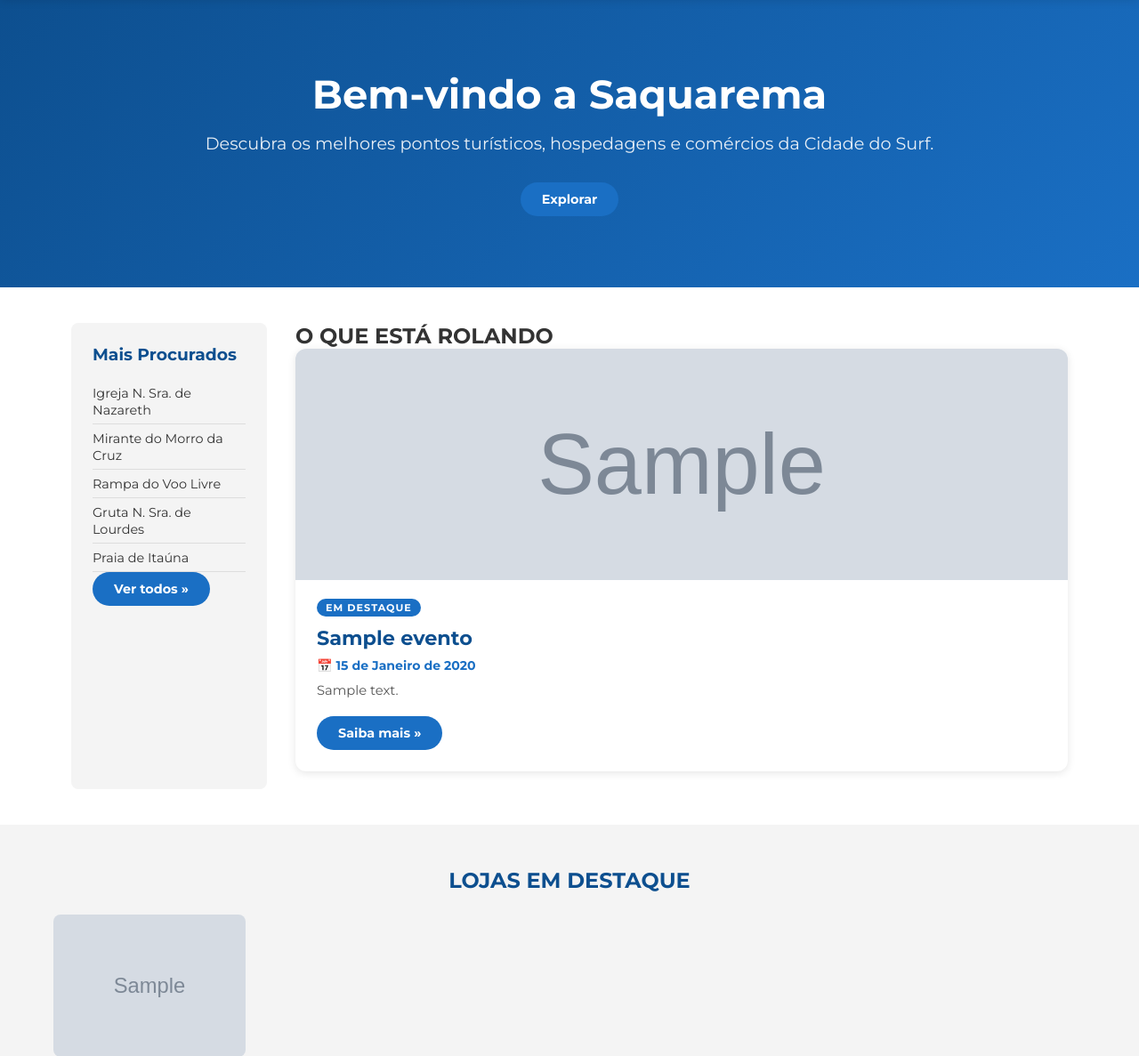
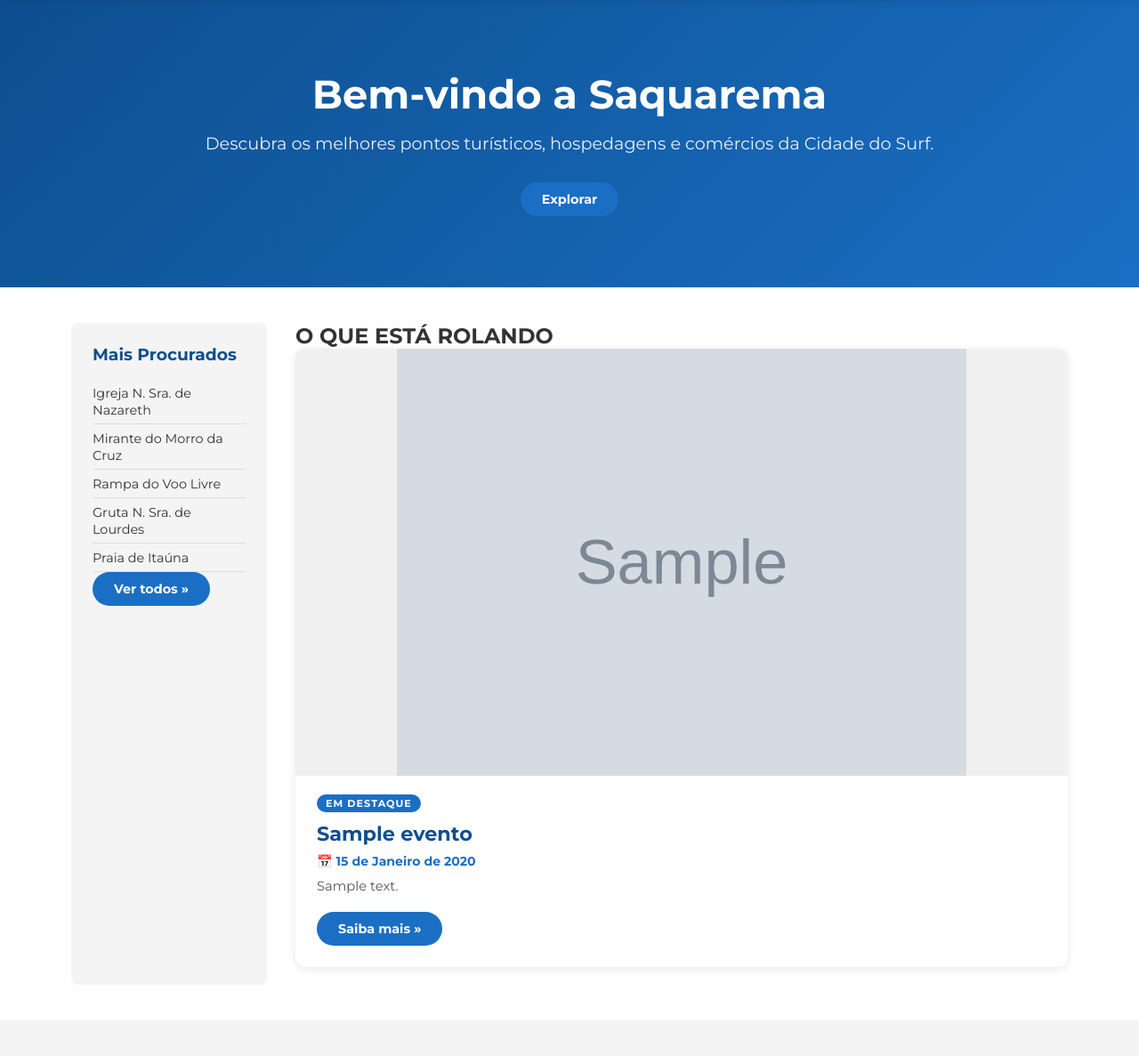
Before and after one commit to yuristefan10/allin-saqua-django, a Django app: page / in a window 1280 px wide. Shown: the part 65-1252 px from the top of the page at 89% size. Run offline with Django 5.2, Linux system fonts and the light colour scheme; tables that the repository leaves empty hold one stand-in row (values such as "Sample post"); grey boxes marked "Sample" are stand-in pictures.

Commit message:
Fix event hero image: show full poster without cropping

```diff
--- a/static/css/style.css
+++ b/static/css/style.css
@@ -238,7 +238,7 @@ img { max-width: 100%; height: auto; display: block; }
 
 /* ── Evento hero (destaque) ── */
 .evento-hero { background: var(--branco); border-radius: 12px; overflow: hidden; box-shadow: var(--sombra); margin-bottom: 20px; }
-.evento-hero-img { width: 100%; height: 260px; object-fit: cover; display: block; }
+.evento-hero-img { width: 100%; height: auto; max-height: 480px; object-fit: contain; background: #f0f0f0; display: block; }
 .evento-hero-placeholder { width: 100%; height: 260px; background: linear-gradient(135deg, var(--azul-escuro), var(--azul)); display: flex; align-items: center; justify-content: center; font-size: 4rem; }
 .evento-hero-body { padding: 20px 24px 24px; }
 .evento-tag-destaque { display: inline-block; background: var(--azul); color: #fff; font-size: .7rem; font-weight: 700; letter-spacing: 1px; padding: 3px 10px; border-radius: 10px; margin-bottom: 10px; }
```
